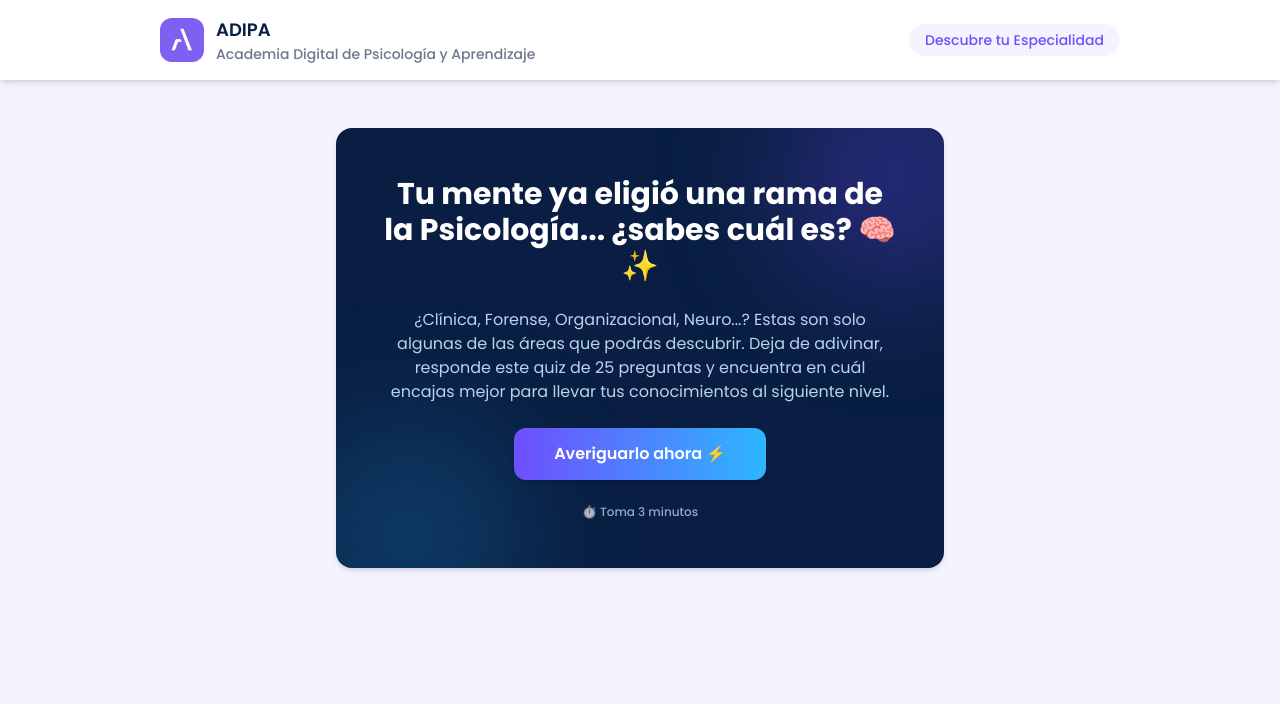
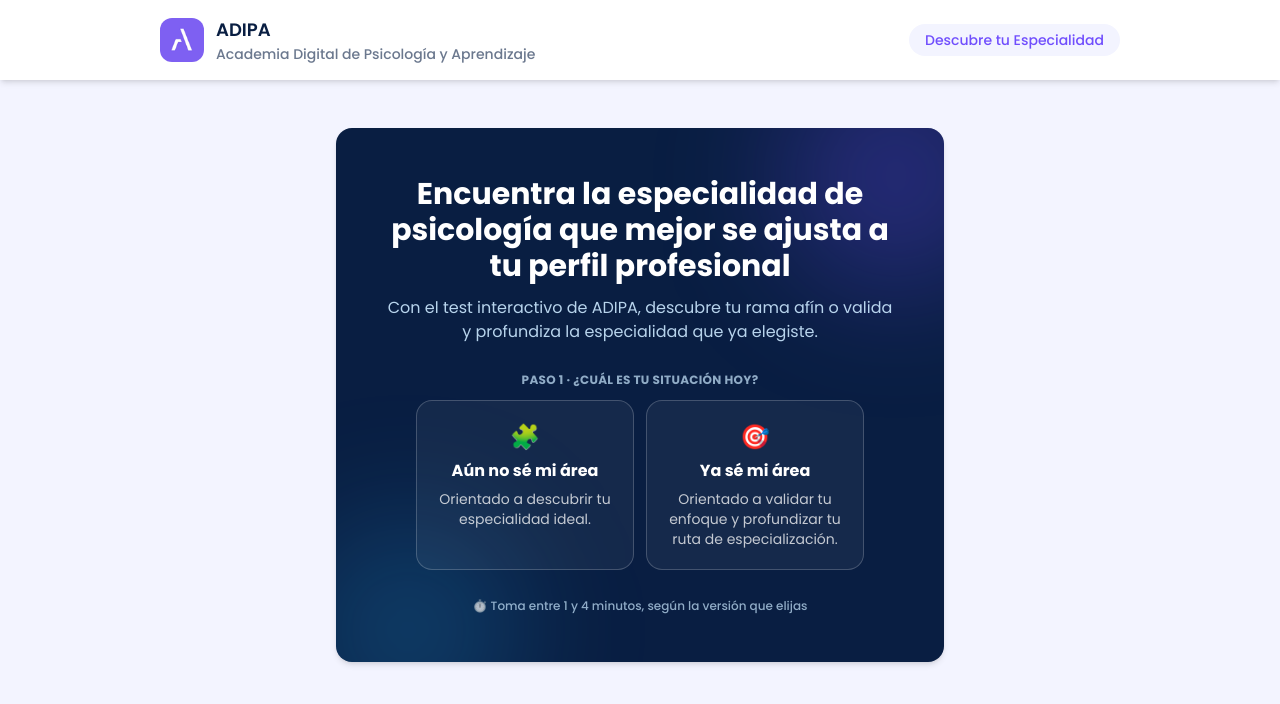
Before and after one commit to natalialeyton/adipa-quiz, a Next.js app: page / in a window 1280 px wide. Shown: the top 704 px of the page. Built offline with nearby package versions, Linux system fonts and the light colour scheme.

Commit message:
Nuevo flujo Landing (2 pasos + duración), Quiz variable y adaptación de Resultados/Social Kit

```diff
--- a/components/AppFlow.jsx
+++ b/components/AppFlow.jsx
@@ -13,12 +13,24 @@ const STEPS = {
   RESULTS: "results",
 };
 
+// Configuración por defecto (equivale al Quiz original: 25 preguntas,
+// objetivo "descubrir tu área"), por si algo llegara a saltarse Landing.
+const DEFAULT_QUIZ_CONFIG = { goal: "DESCUBRIR", questionCount: 25 };
+
 export default function AppFlow() {
   const [step, setStep] = useState(STEPS.LANDING);
   const [userData, setUserData] = useState(null);
   const [quizResult, setQuizResult] = useState(null);
+  // Objetivo ("DESCUBRIR" o "VALIDAR") + cantidad de preguntas elegidos en
+  // Landing (Paso 1 y Paso 2). Vive en el estado global de AppFlow porque
+  // QuizModule lo necesita para armar la sesión y ResultScreen/ShareCard
+  // lo necesitan después para adaptar el informe final y el Social Kit.
+  const [quizConfig, setQuizConfig] = useState(DEFAULT_QUIZ_CONFIG);
 
-  const handleStart = () => {
+  const handleStart = (config) => {
+    if (config?.goal && config?.questionCount) {
+      setQuizConfig(config);
+    }
     setStep(STEPS.ONBOARDING);
   };
 
@@ -35,6 +47,7 @@ export default function AppFlow() {
   const handleRestart = () => {
     setUserData(null);
     setQuizResult(null);
+    setQuizConfig(DEFAULT_QUIZ_CONFIG);
     setStep(STEPS.LANDING);
   };
 
@@ -47,13 +60,18 @@ export default function AppFlow() {
       )}
 
       {step === STEPS.QUIZ && (
-        <QuizModule userData={userData} onComplete={handleQuizComplete} />
+        <QuizModule
+          userData={userData}
+          questionCount={quizConfig.questionCount}
+          onComplete={handleQuizComplete}
+        />
       )}
 
       {step === STEPS.RESULTS && (
         <ResultScreen
           userData={userData}
           quizResult={quizResult}
+          goal={quizConfig.goal}
           onRestart={handleRestart}
         />
       )}
--- a/components/LandingScreen.jsx
+++ b/components/LandingScreen.jsx
@@ -2,39 +2,155 @@
 
 // components/LandingScreen.jsx
 //
-// Pantalla de inicio (Home / Landing del Quiz). Primer paso del flujo de
-// entrada, con tratamiento "Wrapped" (tarjeta oscura, halos de degradado)
-// pero usando únicamente la paleta oficial de ADIPA definida en
-// tailwind.config.js (primary.purple, primary.cyan, secondary.navy,
-// secondary.light).
+// Pantalla de inicio (Home / Landing del Quiz), en 2 pasos sobre el mismo
+// fondo oscuro corporativo estilo "Wrapped" (halos de degradado, paleta
+// oficial de ADIPA definida en tailwind.config.js):
+//
+//   Paso 1: situación inicial — "Aún no sé mi área" (objetivo DESCUBRIR)
+//   o "Ya sé mi área" (objetivo VALIDAR/PROFUNDIZAR). Ambas opciones
+//   despliegan el mismo Paso 2, solo cambia el objetivo que se guarda en
+//   el estado global (usado luego por ResultScreen/ShareCard para
+//   adaptar el informe final y las Historias del Social Kit).
+//
+//   Paso 2: duración del Quiz — Express (10), Estándar (15) o Profundo
+//   (25 preguntas) — que junto al objetivo se envía a onStart() para que
+//   AppFlow.jsx arme la sesión del Quiz.
+
+import { useState } from "react";
+
+const SITUATION_OPTIONS = [
+  {
+    goal: "DESCUBRIR",
+    emoji: "🧩",
+    title: "Aún no sé mi área",
+    description: "Orientado a descubrir tu especialidad ideal.",
+  },
+  {
+    goal: "VALIDAR",
+    emoji: "🎯",
+    title: "Ya sé mi área",
+    description: "Orientado a validar tu enfoque y profundizar tu ruta de especialización.",
+  },
+];
+
+const DURATION_OPTIONS = [
+  {
+    questionCount: 10,
+    emoji: "⚡",
+    title: "Express",
+    subtitle: "10 Preguntas",
+    meta: "~1 min · Diagnóstico rápido",
+  },
+  {
+    questionCount: 15,
+    emoji: "🎯",
+    title: "Estándar",
+    subtitle: "15 Preguntas",
+    meta: "~2 min · Equilibrio ideal",
+  },
+  {
+    questionCount: 25,
+    emoji: "🧠",
+    title: "Profundo",
+    subtitle: "25 Preguntas",
+    meta: "~4 min · Evaluación detallada de máxima precisión",
+  },
+];
 
 export default function LandingScreen({ onStart }) {
+  const [selectedGoal, setSelectedGoal] = useState(null);
+
+  const handleSelectDuration = (questionCount) => {
+    onStart?.({ goal: selectedGoal, questionCount });
+  };
+
   return (
     <div className="relative overflow-hidden rounded-2xl bg-secondary-navy p-8 text-center text-white shadow-md sm:p-12">
       {/* Halos decorativos, estilo Wrapped */}
       <div className="pointer-events-none absolute -right-16 -top-16 h-56 w-56 rounded-full bg-primary-purple/30 blur-3xl" />
       <div className="pointer-events-none absolute -bottom-20 -left-10 h-56 w-56 rounded-full bg-primary-cyan/20 blur-3xl" />
 
-      <div className="relative flex flex-col items-center gap-6">
+      <div className="relative flex flex-col items-center gap-7">
+        <div className="flex flex-col items-center gap-3">
           <h1 className="max-w-xl text-2xl font-bold leading-tight sm:text-3xl">
-          Tu mente ya eligió una rama de la Psicología... ¿sabes cuál es? 🧠✨
+            Encuentra la especialidad de psicología que mejor se ajusta a tu perfil profesional
           </h1>
+          <p className="max-w-lg text-sm text-secondary-light/90 sm:text-base">
+            Con el test interactivo de ADIPA, descubre tu rama afín o valida y profundiza la
+            especialidad que ya elegiste.
+          </p>
+        </div>
 
-        <p className="max-w-lg text-sm text-secondary-light/90 sm:text-base">
-          ¿Clínica, Forense, Organizacional, Neuro...? Estas son solo algunas de las áreas que
-          podrás descubrir. Deja de adivinar, responde este quiz de 25 preguntas y encuentra en
-          cuál encajas mejor para llevar tus conocimientos al siguiente nivel.
-        </p>
+        {/* Paso 1: Selección de Situación Inicial */}
+        <div className="flex w-full max-w-md flex-col gap-3">
+          <span className="text-xs font-bold uppercase tracking-wide text-secondary-light/70">
+            Paso 1 · ¿Cuál es tu situación hoy?
+          </span>
+          <div className="flex flex-col gap-3 sm:flex-row">
+            {SITUATION_OPTIONS.map((option) => {
+              const isSelected = selectedGoal === option.goal;
+              return (
+                <button
+                  key={option.goal}
+                  type="button"
+                  onClick={() => setSelectedGoal(option.goal)}
+                  aria-pressed={isSelected}
+                  className={`flex flex-1 flex-col items-center gap-1.5 rounded-2xl border px-5 py-5 text-center transition ${
+                    isSelected
+                      ? "border-transparent bg-gradient-to-r from-primary-purple to-primary-cyan shadow-md"
+                      : "border-white/20 bg-white/5 hover:border-primary-cyan/60 hover:bg-white/10"
+                  }`}
+                >
+                  <span className="text-2xl">{option.emoji}</span>
+                  <span className="text-sm font-bold text-white sm:text-base">{option.title}</span>
+                  <span className="text-xs text-white/75 sm:text-sm">{option.description}</span>
+                </button>
+              );
+            })}
+          </div>
+        </div>
 
+        {/* Paso 2: Selección de Duración del Quiz — se despliega tras
+            elegir cualquiera de las 2 opciones del Paso 1. */}
+        {selectedGoal && (
+          <div className="flex w-full max-w-md flex-col gap-3">
+            <span className="text-xs font-bold uppercase tracking-wide text-secondary-light/70">
+              Paso 2 · Elige la duración del Quiz
+            </span>
+            <div className="flex flex-col gap-3">
+              {DURATION_OPTIONS.map((option) => (
+                <button
+                  key={option.questionCount}
+                  type="button"
+                  onClick={() => handleSelectDuration(option.questionCount)}
+                  className="flex items-center gap-3 rounded-xl border border-white/20 bg-white/5 px-5 py-4 text-left transition hover:border-primary-cyan hover:bg-white/10 hover:shadow-md"
+                >
+                  <span className="text-xl">{option.emoji}</span>
+                  <span className="flex min-w-0 flex-1 flex-col">
+                    <span className="text-sm font-bold text-white sm:text-base">
+                      {option.title}{" "}
+                      <span className="font-medium text-white/70">({option.subtitle})</span>
+                    </span>
+                    <span className="text-xs text-secondary-light/70 sm:text-sm">{option.meta}</span>
+                  </span>
+                </button>
+              ))}
+            </div>
             <button
               type="button"
-          onClick={onStart}
-          className="rounded-xl bg-gradient-to-r from-primary-purple to-primary-cyan px-8 py-3.5 text-sm font-semibold text-white shadow-md transition hover:opacity-90 sm:px-10 sm:text-base"
+              onClick={() => setSelectedGoal(null)}
+              className="mx-auto text-xs font-medium text-secondary-light/60 transition hover:text-white"
             >
-          Averiguarlo ahora ⚡
+              ← Cambiar situación inicial
             </button>
+          </div>
+        )}
 
-        <span className="text-xs font-medium text-secondary-light/70">⏱️ Toma 3 minutos</span>
+        {!selectedGoal && (
+          <span className="text-xs font-medium text-secondary-light/70">
+            ⏱️ Toma entre 1 y 4 minutos, según la versión que elijas
+          </span>
+        )}
       </div>
     </div>
   );
--- a/components/ShareCard.jsx
+++ b/components/ShareCard.jsx
@@ -213,7 +213,12 @@ export default function ShareCard({
   programs = [],
   strengths = [],
   topAreas = [],
+  goal = "DESCUBRIR",
 }) {
+  // "VALIDAR" = llegó desde "Ya sé mi área" en Landing: las 3 Historias
+  // deben hablar de potenciar/profundizar una ruta ya elegida, no de
+  // descubrirla desde cero.
+  const isValidating = goal === "VALIDAR";
   const cardRefs = [useRef(null), useRef(null), useRef(null)];
   const toastTimeoutRef = useRef(null);
 
@@ -390,7 +395,7 @@ export default function ShareCard({
             <div className="w-full min-w-0 flex-shrink-0">
               <StoryFrame
                 innerRef={cardRefs[0]}
-                kicker="Mi Ruta de Especialización"
+                kicker={isValidating ? "Mi Ruta de Profundización" : "Mi Ruta de Especialización"}
                 footer={
                   <span className="rounded-full bg-white px-6 py-2 text-sm font-bold text-secondary-navy shadow-md">
                     Ver perfil ⌃
@@ -398,7 +403,7 @@ export default function ShareCard({
                 }
               >
                 <h3 className="line-clamp-2 break-words text-xl font-extrabold leading-tight text-white sm:text-2xl">
-                  MIS 3 RECOMENDADOS
+                  {isValidating ? "MIS 3 PRÓXIMOS PASOS" : "MIS 3 RECOMENDADOS"}
                 </h3>
                 {topPrograms.length > 0 ? (
                   <ol className="flex min-w-0 flex-col gap-4">
@@ -429,7 +434,7 @@ export default function ShareCard({
             <div className="w-full min-w-0 flex-shrink-0">
               <StoryFrame
                 innerRef={cardRefs[1]}
-                kicker="Mi Sello Profesional"
+                kicker={isValidating ? "Mi Sello de Especialista" : "Mi Sello Profesional"}
                 footer={<DefaultFooter />}
               >
                 <div className="flex min-w-0 flex-col items-center gap-3 text-center">
@@ -468,16 +473,16 @@ export default function ShareCard({
             <div className="w-full min-w-0 flex-shrink-0">
               <StoryFrame
                 innerRef={cardRefs[2]}
-                kicker="Mi Radar de Afinidad"
+                kicker={isValidating ? "Mi Nivel de Especialización" : "Mi Radar de Afinidad"}
                 footer={
                   <span className="rounded-full bg-white/10 px-5 py-2 text-sm font-bold text-white backdrop-blur-md">
-                    Descubre el tuyo en adipa.cl ✨
+                    {isValidating ? "Sigue profundizando en adipa.cl ✨" : "Descubre el tuyo en adipa.cl ✨"}
                   </span>
                 }
               >
                 <div className="flex min-w-0 flex-col items-center gap-4 text-center">
                   <h3 className="line-clamp-2 max-w-full break-words text-lg font-extrabold uppercase leading-tight text-white sm:text-xl">
-                    Resultados del Quiz de Orientación
+                    {isValidating ? "Resultados de tu Profundización" : "Resultados del Quiz de Orientación"}
                   </h3>
                   <DonutGauge percent={matchPercent ?? 0} label={areaLabel} />
                   {secondaryAreas.length > 0 && (
```
Also changed, not shown: components/QuizModule.jsx (+37 -26 lines), components/ResultScreen.jsx (+14 -6 lines), services/adipaApi.js (+12 -4 lines). Lines whose indentation alone changed are shown as unchanged.
